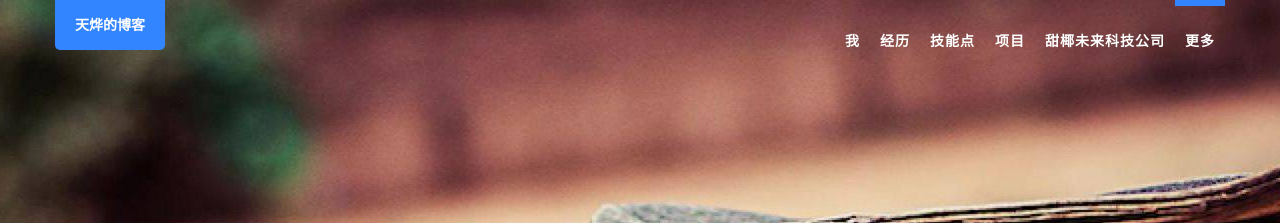
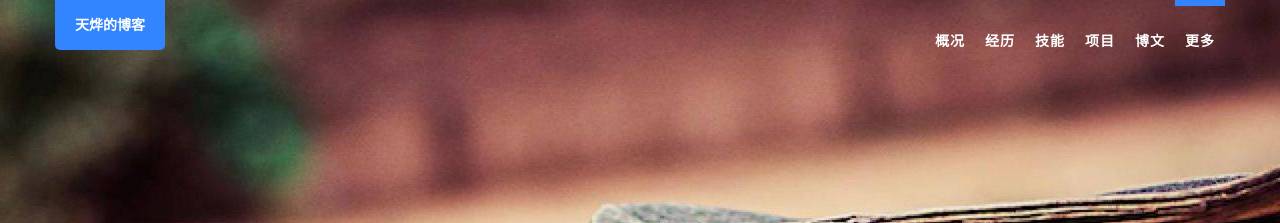
Before and after one commit to Tianye-Zheng/Tianye-Zheng.github.io, a Jekyll site: the page built from index.html, in a window 1280 px wide. Shown: the top 223 px of the page. Built offline with Jekyll 4.4.1, drawn with Linux system fonts in a browser that asks for light colours.

Commit message:
Update landing.yml

```diff
--- a/_data/landing.yml
+++ b/_data/landing.yml
@@ -2,7 +2,7 @@
 # custom following lines to edit your index page
 - id: about-me
   i18n: nav.about_me
-  name: 我 #About
+  name: 概况 #About
   tpl: about.html
   css:
 
@@ -14,7 +14,7 @@
 
 - id: skills
   i18n: nav.skills
-  name: 技能点 #Skills
+  name: 技能 #Skills
   tpl: skills.html
   css: team
 
@@ -26,7 +26,7 @@
 
 - id: blog
   i18n: nav.blog
-  name: 甜椰未来科技公司 #Blog
+  name: 博文 #Blog
   tpl: blog.html
   page: blog/
   css: testimonials navy-section
```
